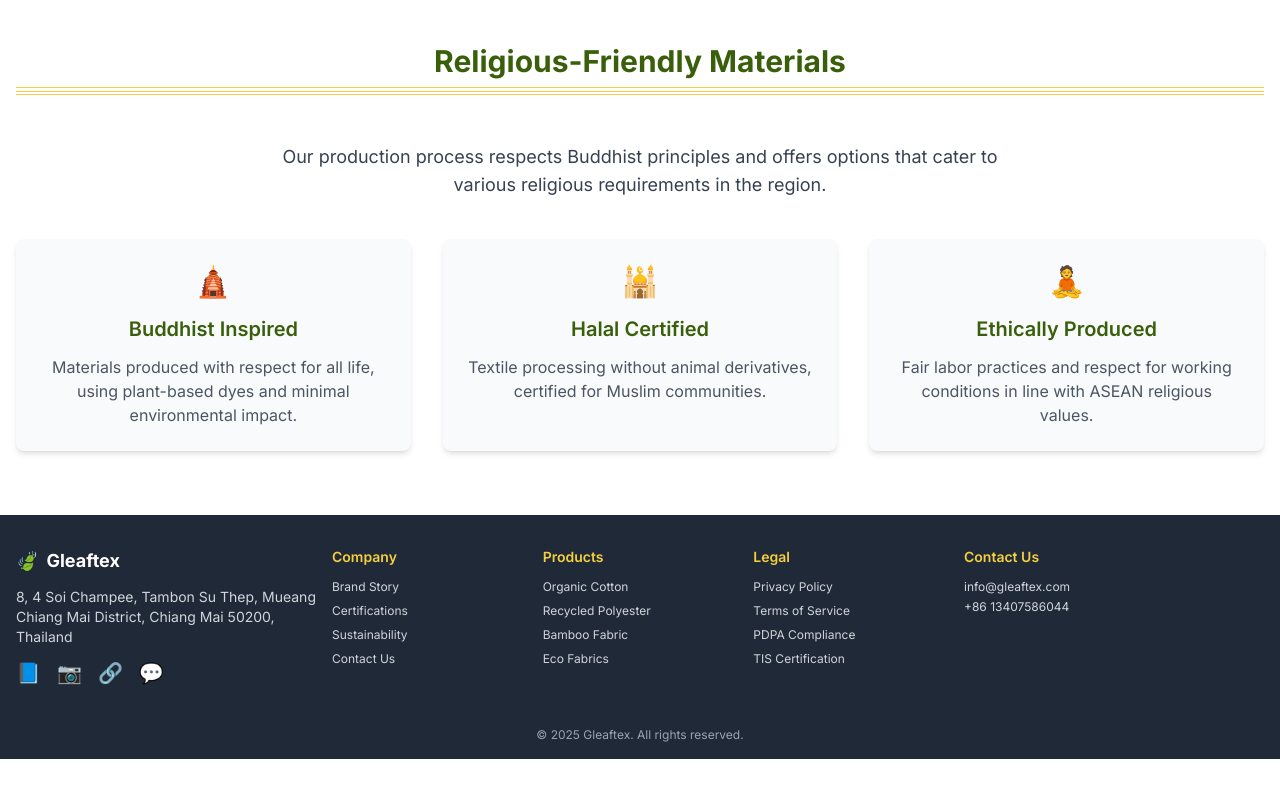
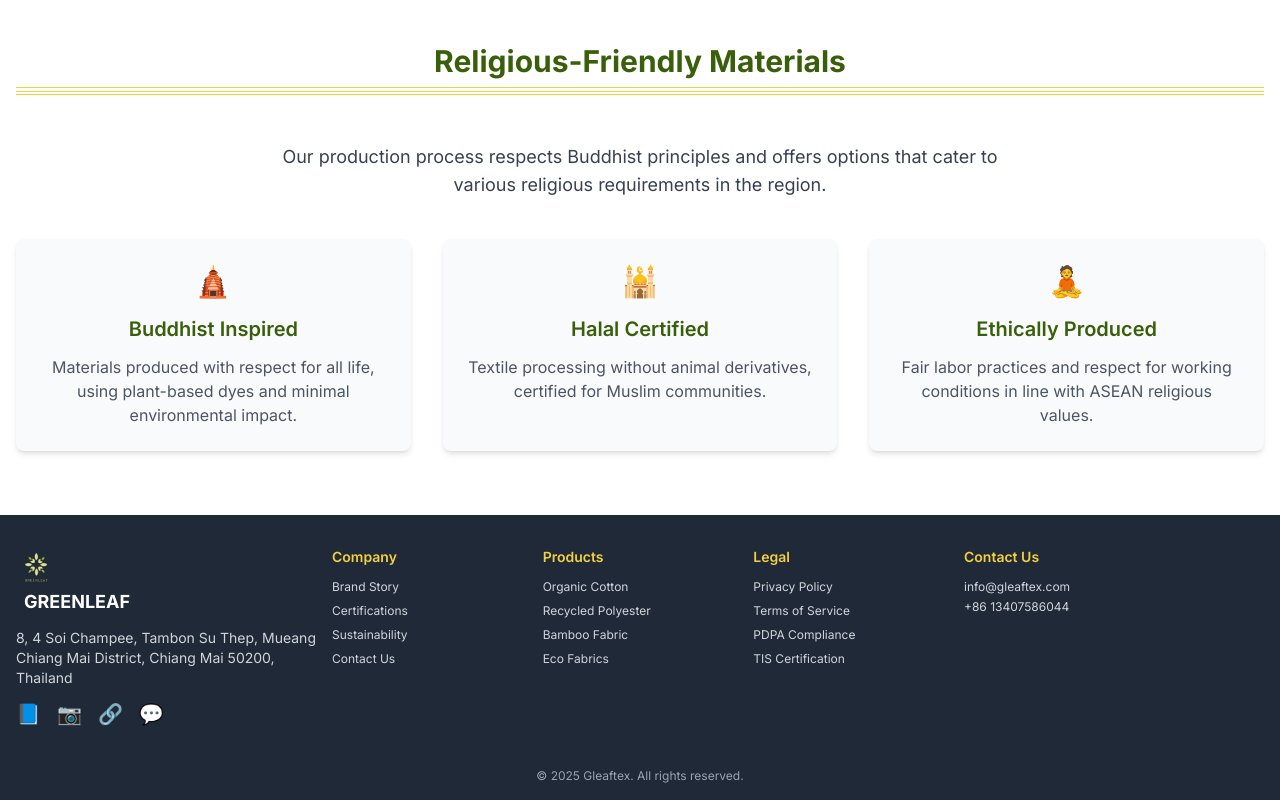
Before and after one commit to wanglz111/greenleaf, a Next.js app: page /en/certifications in a window 1280 px wide. Shown: the part 2953-3753 px from the top of the page. Before the commit the page ends 3712 px from the top, so only its background shows below. Built offline with nearby package versions, Linux system fonts and the light colour scheme.

Commit message:
手机版logo修改

```diff
--- a/src/components/Footer.tsx
+++ b/src/components/Footer.tsx
@@ -133,8 +133,10 @@ export default function Footer() {
             {/* 公司信息 */}
             <div className="col-span-3">
               <h3 className="text-lg font-bold mb-3">
-                <span className="mr-2">🍃</span>
-                Gleaftex
+                <span className="mr-2">
+                  <img src="/images/logo.png" alt="logo" width={40} height={40} />
+                </span>
+                GREENLEAF
               </h3>
               <p className="text-gray-300 text-sm mb-3">
                 {t('footer.address')}
```
